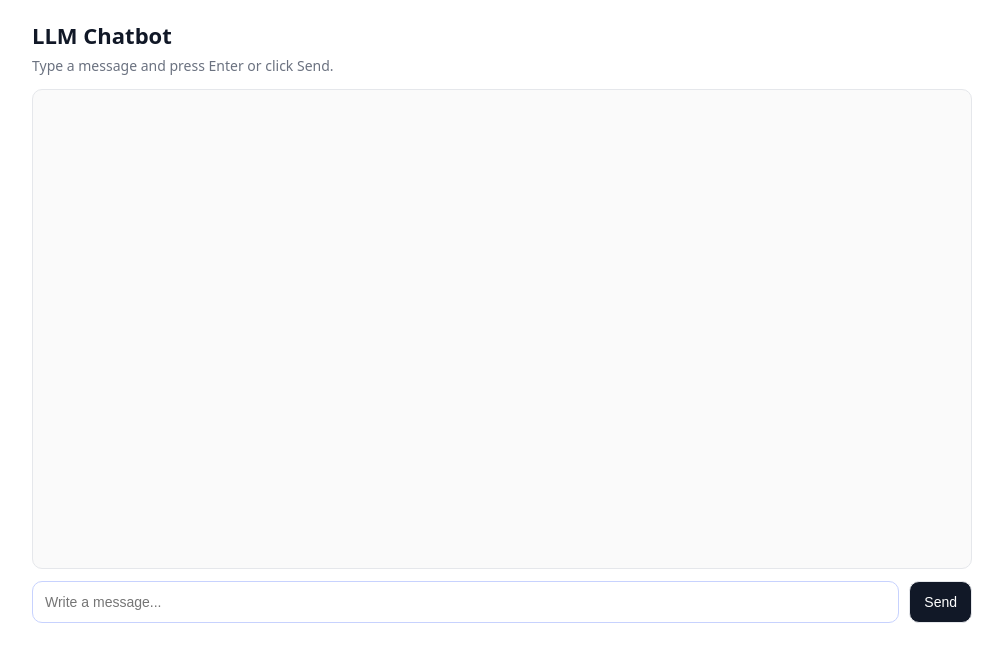
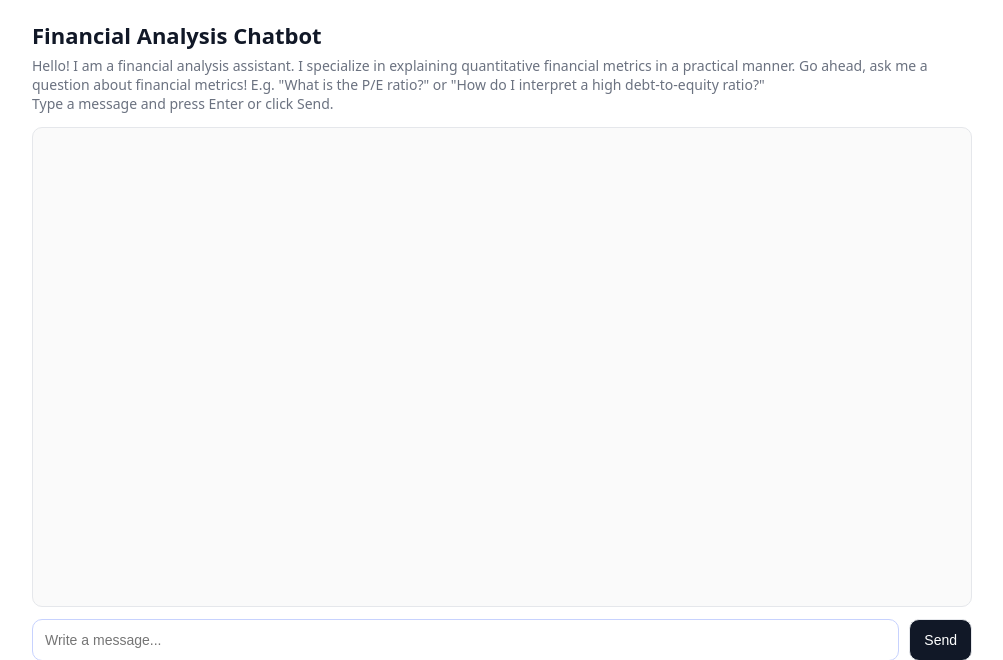
Before and after one commit to jiayi-ong/domain-qa-chatbot, a Python web app: template src/domain_qa/ui/templates/index.html in a window 1280 px wide. Shown: the top 660 px of the page, without its empty margins (138-1141 px from the left). Run offline with Jinja, Linux system fonts and the light colour scheme; the template is opened without the code that fills it, so the values that code supplies are empty.

Commit message:
feat(ui): Update design elements

```diff
--- a/src/domain_qa/ui/templates/index.html
+++ b/src/domain_qa/ui/templates/index.html
@@ -18,7 +18,7 @@ Code has been manually verified and slightly modified.
 <head>
   <meta charset="UTF-8" />
   <meta name="viewport" content="width=device-width, initial-scale=1"/>
-  <title>LLM Chatbot</title>
+  <title>Financial Analysis Chatbot</title>
   <style>
     :root { --border:#e5e7eb; --bg:#ffffff; --muted:#6b7280; --bubble:#f3f4f6; }
     * { box-sizing: border-box; }
@@ -100,8 +100,14 @@ Code has been manually verified and slightly modified.
 <body>
   <div class="wrap">
     <header>
-      <h1>LLM Chatbot</h1>
-      <p class="desc">Type a message and press Enter or click Send.</p>
+      <h1>Financial Analysis Chatbot</h1>
+      <p class="desc">
+        Hello! I am a financial analysis assistant.
+        I specialize in explaining quantitative financial metrics in a practical manner.
+        Go ahead, ask me a question about financial metrics!
+        E.g. "What is the P/E ratio?" or "How do I interpret a high debt-to-equity ratio?"
+        <br>Type a message and press Enter or click Send.
+      </p>
     </header>
 
     <div id="chat" class="chat" aria-live="polite" aria-label="Chat messages"></div>
--- a/src/domain_qa/ui/ui_router.py
+++ b/src/domain_qa/ui/ui_router.py
@@ -7,7 +7,6 @@ from fastapi.responses import HTMLResponse
 
 router = APIRouter()
 
-# Resolve paths relative to this file
 BASE_DIR = Path(__file__).parent
 TEMPLATES_DIR = BASE_DIR / "templates"
 
```
